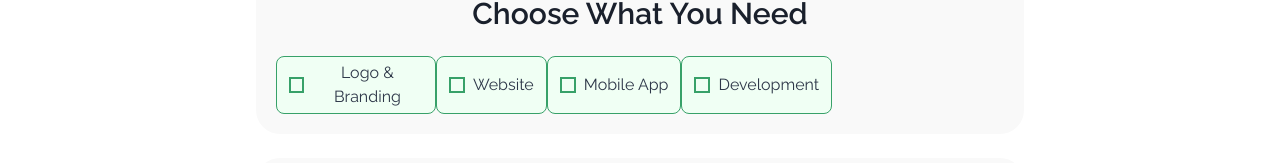
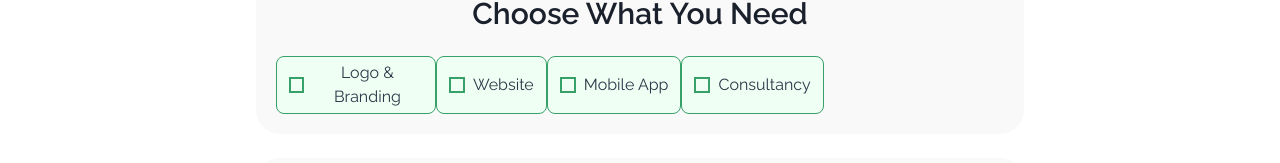
Before and after one commit to optimusinhisprime/digidonut, a React (Create React App) app: page /contact-us in a window 1280 px wide. Shown: the part 544-707 px from the top of the page. Built offline with nearby package versions, Linux system fonts and the light colour scheme; a web font is replaced by a local one.

Commit message:
Add contact us services checkbox group

```diff
--- a/src/components/ContactUsForm/ServiceCardCheckboxGroup.tsx
+++ b/src/components/ContactUsForm/ServiceCardCheckboxGroup.tsx
@@ -3,7 +3,6 @@ import {
   chakra,
   Flex,
   useCheckboxGroup,
-  Stack,
   Text,
   Box,
 } from "@chakra-ui/react";
@@ -48,7 +47,7 @@ export default function ServicesOfferedCheckboxGroup() {
     );
   }
 
-  const { value, getCheckboxProps } = useCheckboxGroup({
+  const { getCheckboxProps } = useCheckboxGroup({
     defaultValue: [""],
   });
 
@@ -56,7 +55,7 @@ export default function ServicesOfferedCheckboxGroup() {
     "Logo & Branding",
     "Website",
     "Mobile App",
-    "Development",
+    "Consultancy",
   ];
 
   return (
```
